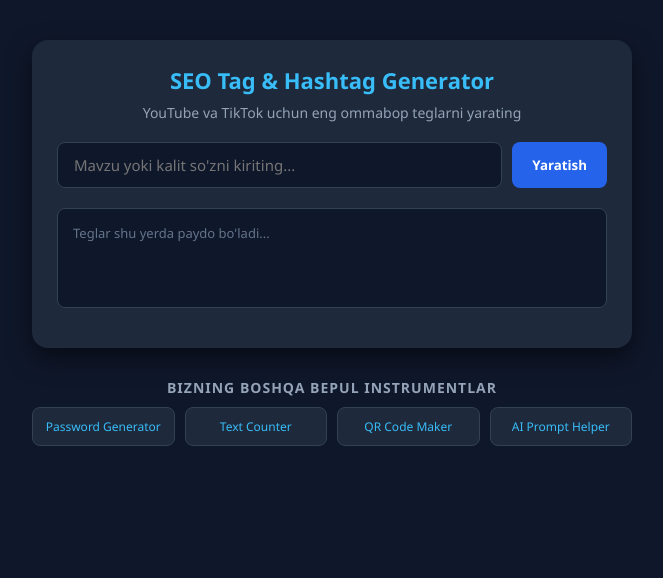
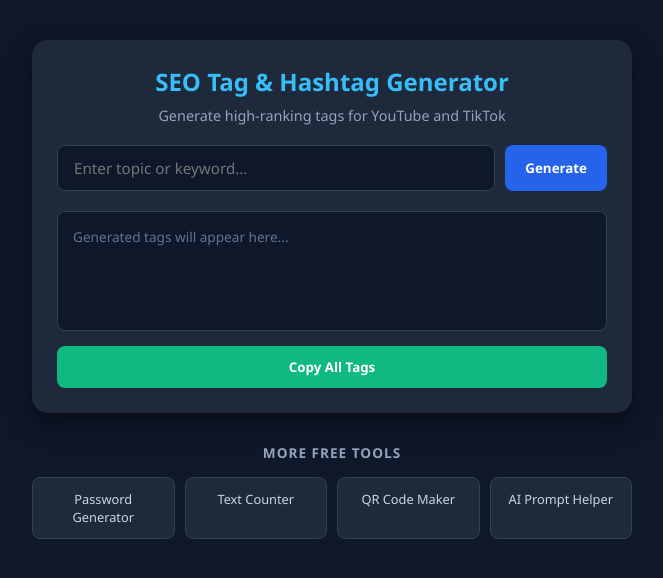
Before and after one commit to jackjohnsonbyme-creator/Tag-Generator, a plain HTML site: page index.html in a window 1280 px wide. Shown: the whole page, without its empty margins (308-971 px from the left). Drawn offline with Linux system fonts and the light colour scheme.

Commit message:
Update index.html

```diff
--- a/index.html
+++ b/index.html
@@ -1,14 +1,9 @@
 <!DOCTYPE html>
-<html lang="uz">
+<html lang="en">
 <head>
   <meta charset="UTF-8">
   <meta name="viewport" content="width=device-width, initial-scale=1.0">
-    <title>YouTube & TikTok Tag Generator | Bepul Hashtaglar</title>
-
-    <!-- ⬇️ REKLAMA SCRIPT KO'DI (Monetag / Adsterra Popunder kodi shu yerga tushadi) ⬇️ -->
-    <!-- Misol uchun script: <script type='text/javascript' src='//your-ad-network.com/code.js'></script> -->
-    <!-- ⬆️ REKLAMA SCRIPT KO'DI TUGADI ⬆️ -->
-
+  <title>YouTube & TikTok SEO Tag Generator</title>
   <style>
     * {
       box-sizing: border-box;
@@ -35,15 +30,15 @@
       margin-top: 20px;
     }
     h1 {
-            font-size: 22px;
+      font-size: 1.5rem;
       text-align: center;
+      color: #38bdf8;
       margin-bottom: 8px;
-            color: #38bdf8;
     }
     p.subtitle {
-            font-size: 14px;
       text-align: center;
       color: #94a3b8;
+      font-size: 0.9rem;
       margin-bottom: 20px;
     }
     .input-group {
@@ -51,94 +46,92 @@
       gap: 10px;
       margin-bottom: 20px;
     }
-        input {
+    input[type="text"] {
       flex: 1;
       padding: 12px 16px;
       border-radius: 8px;
       border: 1px solid #334155;
       background: #0f172a;
       color: #fff;
+      font-size: 0.95rem;
       outline: none;
-            font-size: 15px;
     }
-        input:focus {
+    input[type="text"]:focus {
       border-color: #38bdf8;
     }
-        button {
+    button.btn-generate {
       padding: 12px 20px;
       background: #2563eb;
       color: white;
       border: none;
       border-radius: 8px;
-            font-weight: bold;
+      font-weight: 600;
       cursor: pointer;
-            transition: 0.2s;
+      transition: background 0.2s;
     }
-        button:hover {
+    button.btn-generate:hover {
       background: #1d4ed8;
     }
-        .tags-box {
+    .output-box {
       background: #0f172a;
       border: 1px solid #334155;
       border-radius: 8px;
       padding: 15px;
-            min-height: 100px;
-            margin-bottom: 15px;
+      min-height: 120px;
       display: flex;
       flex-wrap: wrap;
       gap: 8px;
+      align-content: flex-start;
+      margin-bottom: 15px;
     }
     .tag {
-            background: #334155;
+      background: #1e293b;
       color: #38bdf8;
+      border: 1px solid #334155;
       padding: 6px 12px;
       border-radius: 20px;
-            font-size: 13px;
-            font-weight: 500;
+      font-size: 0.85rem;
     }
-        .actions {
-            display: flex;
-            justify-content: space-between;
-            align-items: center;
+    button.btn-copy {
+      width: 100%;
+      padding: 12px;
+      background: #10b981;
+      color: white;
+      border: none;
+      border-radius: 8px;
+      font-weight: 600;
+      cursor: pointer;
+      transition: background 0.2s;
     }
-        .copy-btn {
-            background: #10b981;
-            width: 100%;
-        }
-        .copy-btn:hover {
+    button.btn-copy:hover {
       background: #059669;
     }
-        /* Boshqa saytlar tarmog'i menyusi */
-        .network-links {
+    .tools-grid {
       margin-top: 30px;
       width: 100%;
       max-width: 600px;
+    }
+    .tools-grid h3 {
       text-align: center;
-        }
-        .network-links h3 {
-            font-size: 14px;
+      font-size: 0.85rem;
       color: #94a3b8;
-            margin-bottom: 10px;
-            text-transform: uppercase;
+      margin-bottom: 15px;
       letter-spacing: 1px;
     }
-        .links-grid {
+    .grid {
       display: grid;
       grid-template-columns: repeat(auto-fit, minmax(130px, 1fr));
       gap: 10px;
     }
-        .network-card {
+    .tool-card {
       background: #1e293b;
-            padding: 10px;
+      border: 1px solid #334155;
+      padding: 12px;
+      text-align: center;
       border-radius: 8px;
-            color: #38bdf8;
+      font-size: 0.8rem;
+      color: #cbd5e1;
       text-decoration: none;
-            font-size: 12px;
-            border: 1px solid #334155;
-            transition: 0.2s;
-        }
-        .network-card:hover {
-            border-color: #38bdf8;
     }
   </style>
 </head>
@@ -146,82 +139,64 @@
 
   <div class="container">
     <h1>SEO Tag & Hashtag Generator</h1>
-        <p class="subtitle">YouTube va TikTok uchun eng ommabop teglarni yarating</p>
+    <p class="subtitle">Generate high-ranking tags for YouTube and TikTok</p>
 
     <div class="input-group">
-            <input type="text" id="keywordInput" placeholder="Mavzu yoki kalit so'zni kiriting...">
-            <button onclick="generateTags()">Yaratish</button>
+      <input type="text" id="keyword" placeholder="Enter topic or keyword...">
+      <button class="btn-generate" onclick="generateTags()">Generate</button>
     </div>
 
-        <div class="tags-box" id="tagsBox">
-            <span style="color: #64748b; font-size: 13px;">Teglar shu yerda paydo bo'ladi...</span>
+    <div class="output-box" id="tagsBox">
+      <span style="color: #64748b; font-size: 0.85rem;">Generated tags will appear here...</span>
     </div>
 
-        <div class="actions">
-            <button class="copy-btn" id="copyBtn" onclick="copyTags()" style="display: none;">Nusxalash (Copy)</button>
-        </div>
+    <button class="btn-copy" onclick="copyTags()">Copy All Tags</button>
   </div>
 
-    <!-- AYORONA STRATEGIYA: Saytlar tarmog'i (Boshqa saytlaringizga havola) -->
-    <div class="network-links">
-        <h3>Bizning Boshqa Bepul Instrumentlar</h3>
-        <div class="links-grid">
-            <a href="#" class="network-card">Password Generator</a>
-            <a href="#" class="network-card">Text Counter</a>
-            <a href="#" class="network-card">QR Code Maker</a>
-            <a href="#" class="network-card">AI Prompt Helper</a>
+  <div class="tools-grid">
+    <h3>MORE FREE TOOLS</h3>
+    <div class="grid">
+      <a href="#" class="tool-card">Password Generator</a>
+      <a href="#" class="tool-card">Text Counter</a>
+      <a href="#" class="tool-card">QR Code Maker</a>
+      <a href="#" class="tool-card">AI Prompt Helper</a>
     </div>
   </div>
 
   <script>
-        let currentTags = [];
+    function generateTags() {
+      const input = document.getElementById('keyword').value.trim();
+      const tagsBox = document.getElementById('tagsBox');
 
-        function generateTags() {
-            const input = document.getElementById('keywordInput').value.trim();
-            if (!input) return;
+      if (!input) {
+        alert('Please enter a keyword!');
+        return;
+      }
 
-            // Teglar bazasi (Aktivatsiya)
-            const baseTags = [
-                input,
-                input + " 2026",
-                "best " + input,
-                "how to " + input,
-                input + " tutorial",
-                input + " review",
-                input + " viral",
-                input + " shorts",
-                input + " tiktok",
-                "top " + input,
-                input + " guide",
-                input + " new",
-                "#shorts",
-                "#" + input.replace(/\s+/g, '')
-            ];
+      const suffixes = ['', ' 2026', ' tutorial', ' review', ' viral', ' shorts', ' tiktok', ' top', ' guide', ' new'];
+      let tagsHTML = `<span class="tag">#${input.replace(/\s+/g, '')}</span>`;
 
-            currentTags = baseTags;
-            const tagsBox = document.getElementById('tagsBox');
-            tagsBox.innerHTML = '';
-
-            baseTags.forEach(tag => {
-                const tagElement = document.createElement('span');
-                tagElement.className = 'tag';
-                tagElement.textContent = tag.startsWith('#') ? tag : '#' + tag;
-                tagsBox.appendChild(tagElement);
+      suffixes.forEach(suf => {
+        const cleanTag = (input + suf).replace(/\s+/g, '');
+        tagsHTML += `<span class="tag">#${cleanTag}</span>`;
       });
 
-            document.getElementById('copyBtn').style.display = 'block';
+      tagsHTML += `<span class="tag">#shorts</span><span class="tag">#${input.split(' ')[0]}</span>`;
+      tagsBox.innerHTML = tagsHTML;
     }
 
     function copyTags() {
-            if (currentTags.length === 0) return;
-            const textToCopy = currentTags.map(t => t.startsWith('#') ? t : '#' + t).join(' ');
-            navigator.clipboard.writeText(textToCopy);
+      const tagsBox = document.getElementById('tagsBox');
+      const tags = Array.from(tagsBox.querySelectorAll('.tag')).map(t => t.innerText).join(' ');
 
-            const btn = document.getElementById('copyBtn');
-            btn.textContent = 'Nusxalandi! ✓';
-            setTimeout(() => {
-                btn.textContent = 'Nusxalash (Copy)';
-            }, 2000);
+      if (!tags) {
+        alert('No tags to copy!');
+        return;
+      }
+
+      navigator.clipboard.writeText(tags).then(() => {
+        alert('Tags copied to clipboard!');
+      });
     }
   </script>
 </body>
```
Lines whose indentation alone changed are shown as unchanged.
